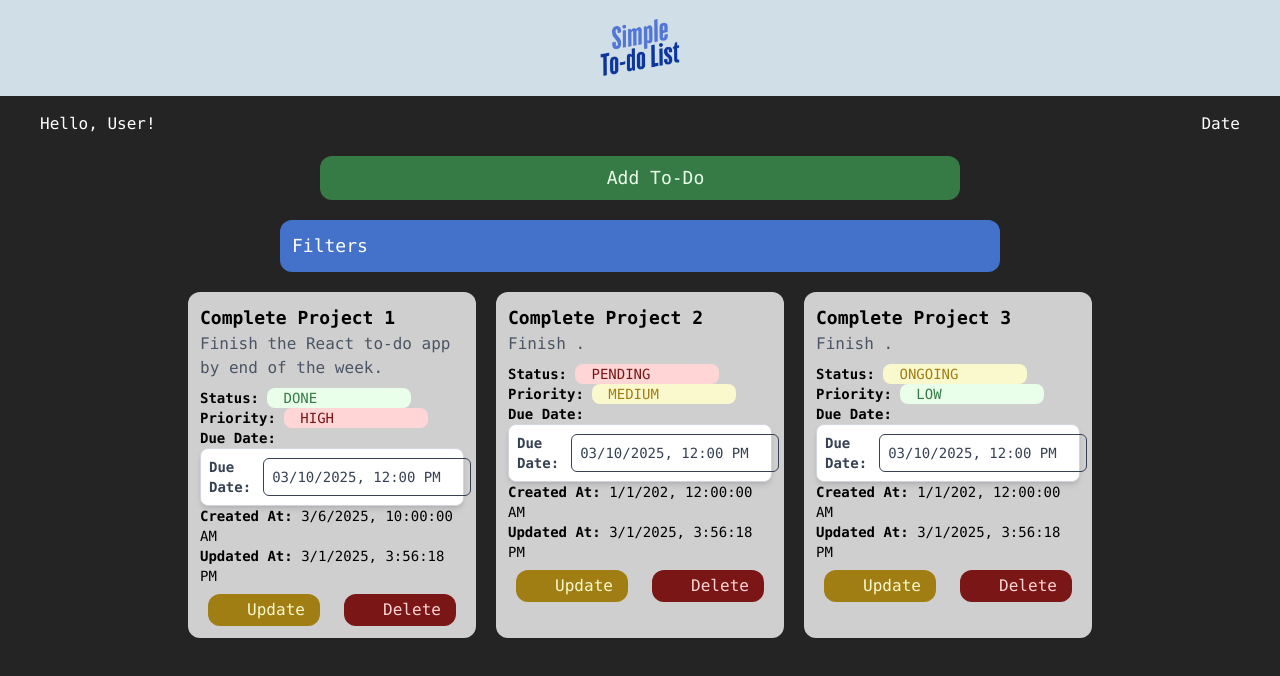
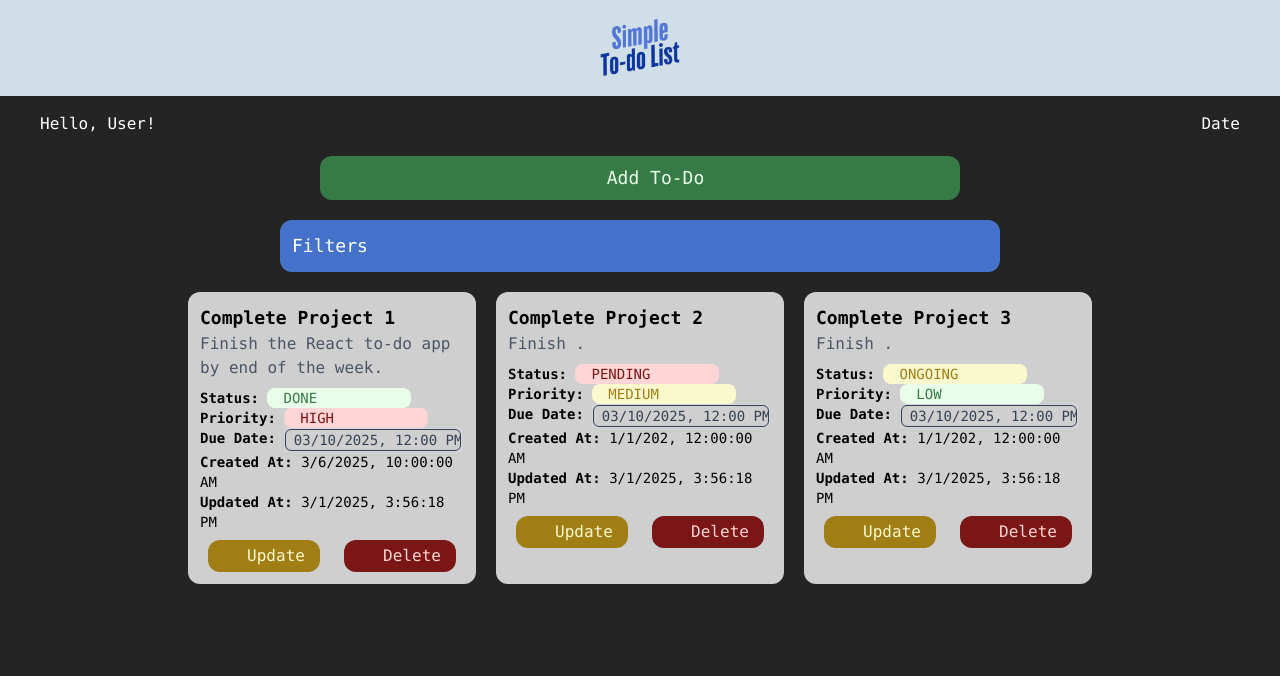
Before and after one commit to MarcLawrenceKing/todo_mern, a React (Vite) app in the folder client/: page /home in a window 1280 px wide. Shown: the top 676 px of the page. Built offline with nearby package versions, Linux system fonts and the light colour scheme; some icons are missing.

Commit message:
enable disable duedate picker

```diff
--- a/client/src/components/Dropdown.tsx
+++ b/client/src/components/Dropdown.tsx
@@ -41,7 +41,7 @@ const Dropdown: FC<DropdownProps> = ({
           selected
             ? `${selected.bgColor} ${selected.textColor}`
             : "bg-gray-600 text-white"
-        } ${isEditable ? `hover:brightness-90` : "hover:brightness-95"} `}
+        } ${isEditable ? `hover:opacity-100` : "hover:brightness-95"} `}
       >
         {selected ? selected.label : "None"}{" "}
         {isEditable ? (
--- a/client/src/components/DueDatePicker.tsx
+++ b/client/src/components/DueDatePicker.tsx
@@ -1,22 +1,27 @@
-import { FC, useState } from "react";
+import { FC } from "react";
 import DatePicker from "react-datepicker";
 import "react-datepicker/dist/react-datepicker.css";
 
 interface DueDatePickerProps {
   dueDate: Date;
   onChange: (date: Date | null) => void;
+  isEditable: boolean;
 }
 
-const DueDatePicker: FC<DueDatePickerProps> = ({ dueDate, onChange }) => {
+const DueDatePicker: FC<DueDatePickerProps> = ({
+  dueDate,
+  onChange,
+  isEditable,
+}) => {
   return (
-    <div className="flex items-center space-x-3 p-2 border border-gray-300 rounded-lg shadow-md bg-white">
-      <strong className="text-gray-700">Due Date:</strong>
+    <div className="flex items-center border border-gray-300">
       <DatePicker
         selected={dueDate ? new Date(dueDate) : null}
         onChange={onChange}
         showTimeSelect
         dateFormat="Pp"
-        className="p-2 border rounded-md w-52 text-gray-700"
+        className="pl-2 border rounded-md w-44 text-gray-700"
+        disabled={!isEditable}
       />
     </div>
   );
--- a/client/src/components/ToDo.tsx
+++ b/client/src/components/ToDo.tsx
@@ -119,9 +119,10 @@ const ToDo: FC<TodoProps> = ({
             isEditable={isEditing}
           />
         </div>
-        <div>
+        <div className="flex flex-row gap-2">
           <strong>Due Date:</strong>
           <DueDatePicker
+            isEditable={isEditing}
             dueDate={new Date(dueDateValue)}
             onChange={handleDueDateChange}
           />
--- a/client/src/utils/useTodoEdit.ts
+++ b/client/src/utils/useTodoEdit.ts
@@ -35,7 +35,7 @@ export function useTodoEdit(
 
   const handleDueDateChange = (date: Date | null) => {
     if (!isEditing || !date) return;
-    setDueDateValue(date.toISOString);
+    setDueDateValue(date.toISOString());
   };
 
   return {
```
